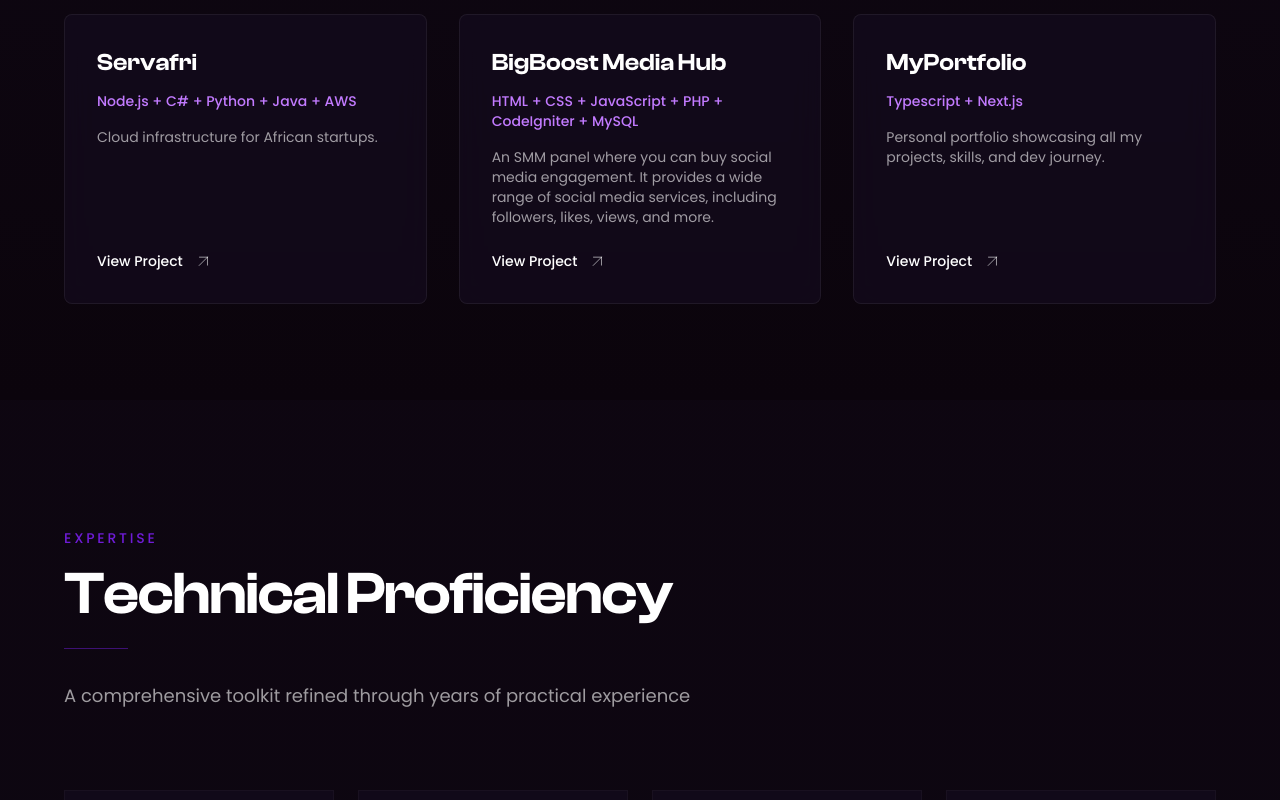
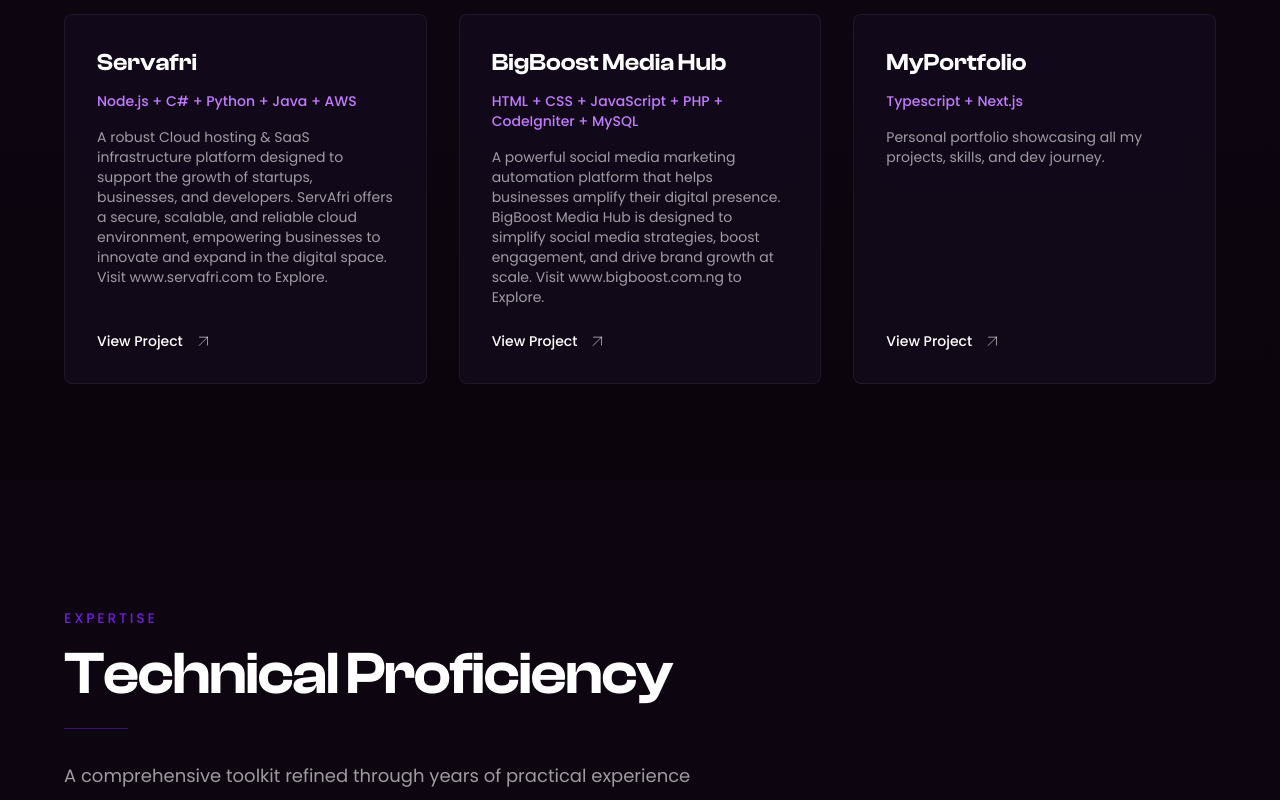
Before and after one commit to vobzzartt/myportfolio, a Next.js app: page / in a window 1280 px wide. Shown: the part 1680-2480 px from the top of the page. Built offline with nearby package versions, Linux system fonts and the light colour scheme.

Commit message:
Update data.ts

```diff
--- a/src/data/data.ts
+++ b/src/data/data.ts
@@ -1,13 +1,13 @@
 export const projects = [
   {
   name: "Servafri",
-  desc: "Cloud infrastructure for African startups.",
+  desc: "A robust Cloud hosting & SaaS infrastructure platform designed to support the growth of startups, businesses, and developers. ServAfri offers a secure, scalable, and reliable cloud environment, empowering businesses to innovate and expand in the digital space. Visit www.servafri.com to Explore.",
   lang: "Node.js + C# + Python + Java + AWS",
   link: "https://servafri.com/",
 },
 {
   name: "BigBoost Media  Hub",
-  desc: "An SMM panel where you can buy social media engagement. It provides a wide range of social media services, including followers, likes, views, and more.",
+  desc: "A powerful social media marketing automation platform that helps businesses amplify their digital presence. BigBoost Media Hub is designed to simplify social media strategies, boost engagement, and drive brand growth at scale. Visit www.bigboost.com.ng to Explore.",
   lang: "HTML + CSS + JavaScript + PHP + CodeIgniter + MySQL",
   link: "https://bigboost.com.ng/",
 },
```
